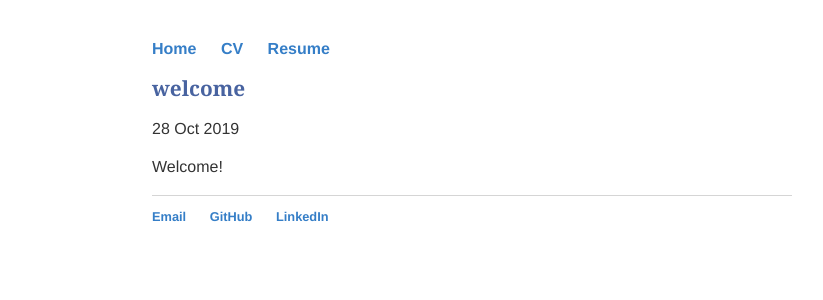
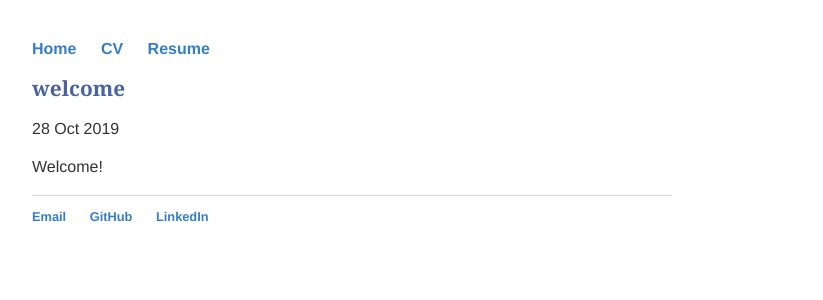
Before and after one commit to sabrinazhong/sabrinazhong.github.io, a Jekyll site: the page built from posts/2019-10-28-welcome.md, in a window 1280 px wide. Shown: the top 300 px of the page, without its empty margins (168-991 px from the left). Built offline with Jekyll 4.4.1, drawn with Linux system fonts in a browser that asks for light colours.

Commit message:
Update main.css

```diff
--- a/css/main.css
+++ b/css/main.css
@@ -1,5 +1,5 @@
 body {
-    margin: 40px auto;
+    margin: 40px auto 40px 200px;
     width: 50%;
 }
 nav ul, footer ul {
```
